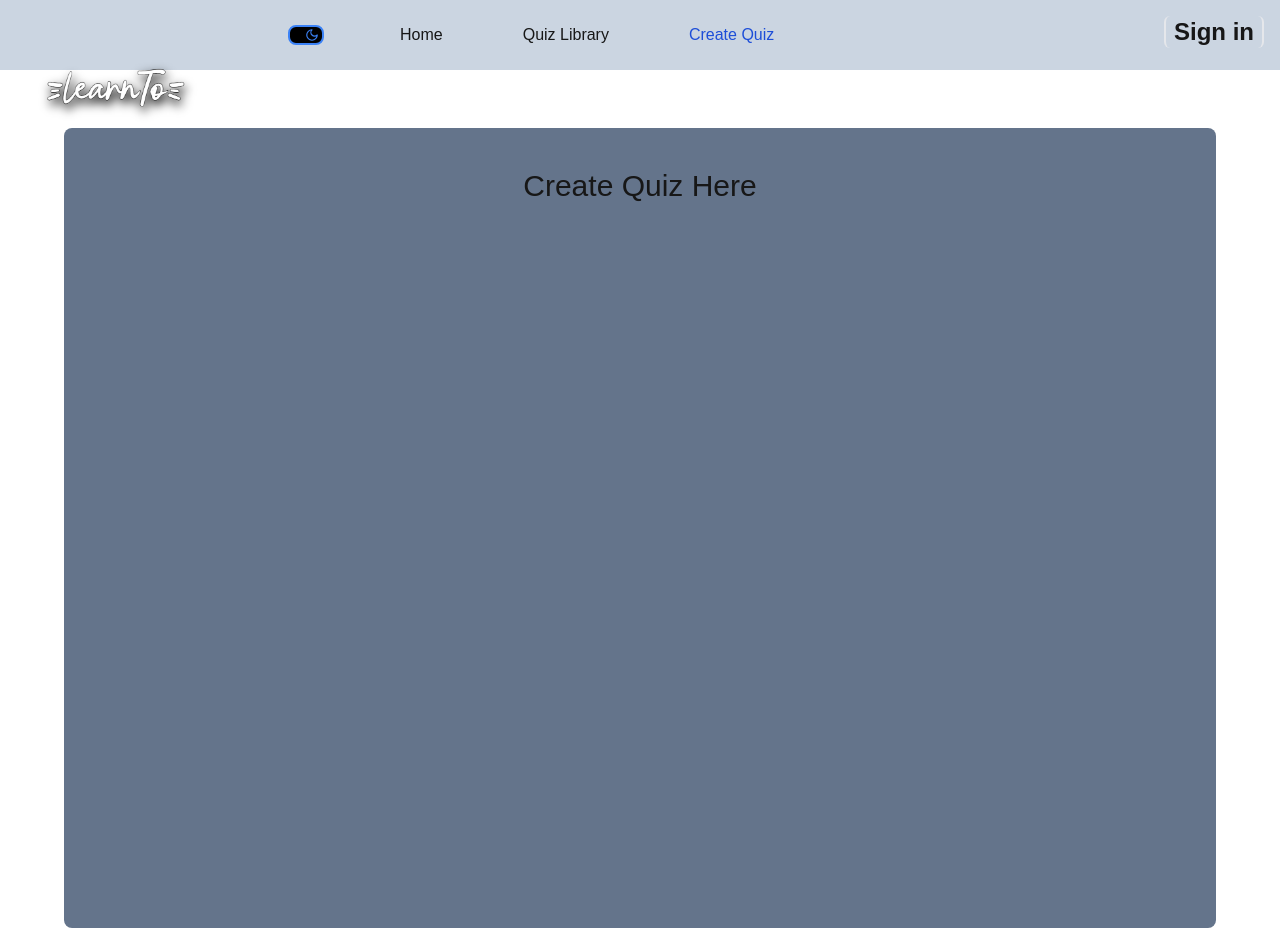
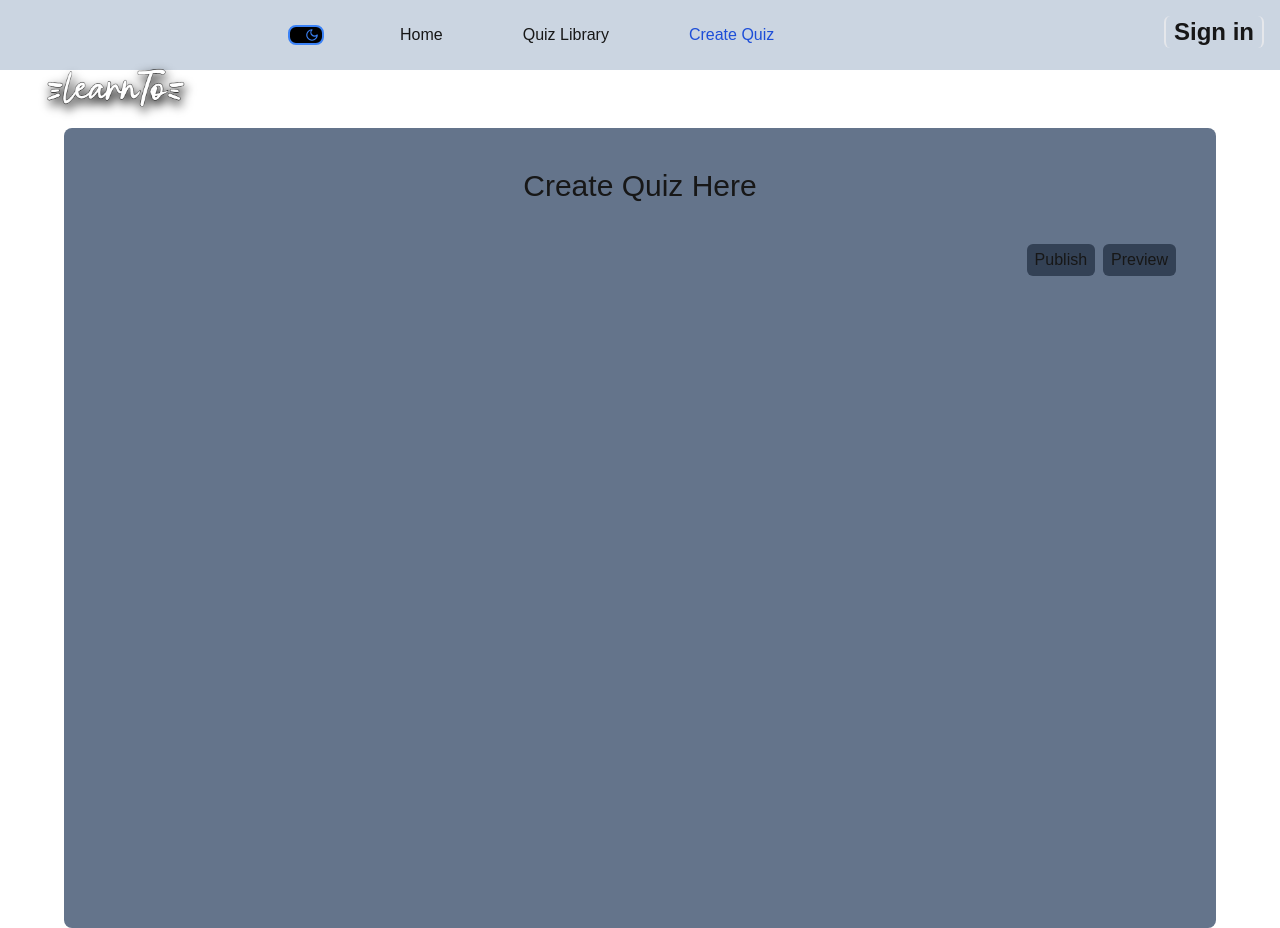
Before and after one commit to JoeyCollado/learnto, a Next.js app: page /pages/quizCreate in a window 1280 px wide. Built offline with nearby package versions, Linux system fonts and the light colour scheme; no server answers.

Commit message:
publish and preview buttons

```diff
--- a/app/pages/quizCreate/page.tsx
+++ b/app/pages/quizCreate/page.tsx
@@ -30,6 +30,12 @@ const page = () => {
 
    <div className='bg-slate-500 h-screen w-[90%] ml-[5%] mt-20 rounded-lg'>
     <h1 className='text-center pt-10 text-3xl'>Create Quiz Here</h1>
+
+    <div className='buttons flex-row flex gap-2 md:justify-end md:mr-10 justify-center mt-10'>
+       <button className='bg-slate-700 px-2 rounded-md py-1 flex '>Publish</button>
+       <button className='bg-slate-700 px-2 rounded-md py-1 flex'>Preview</button>
+    </div>
+
    </div>
     </>
   )
```
